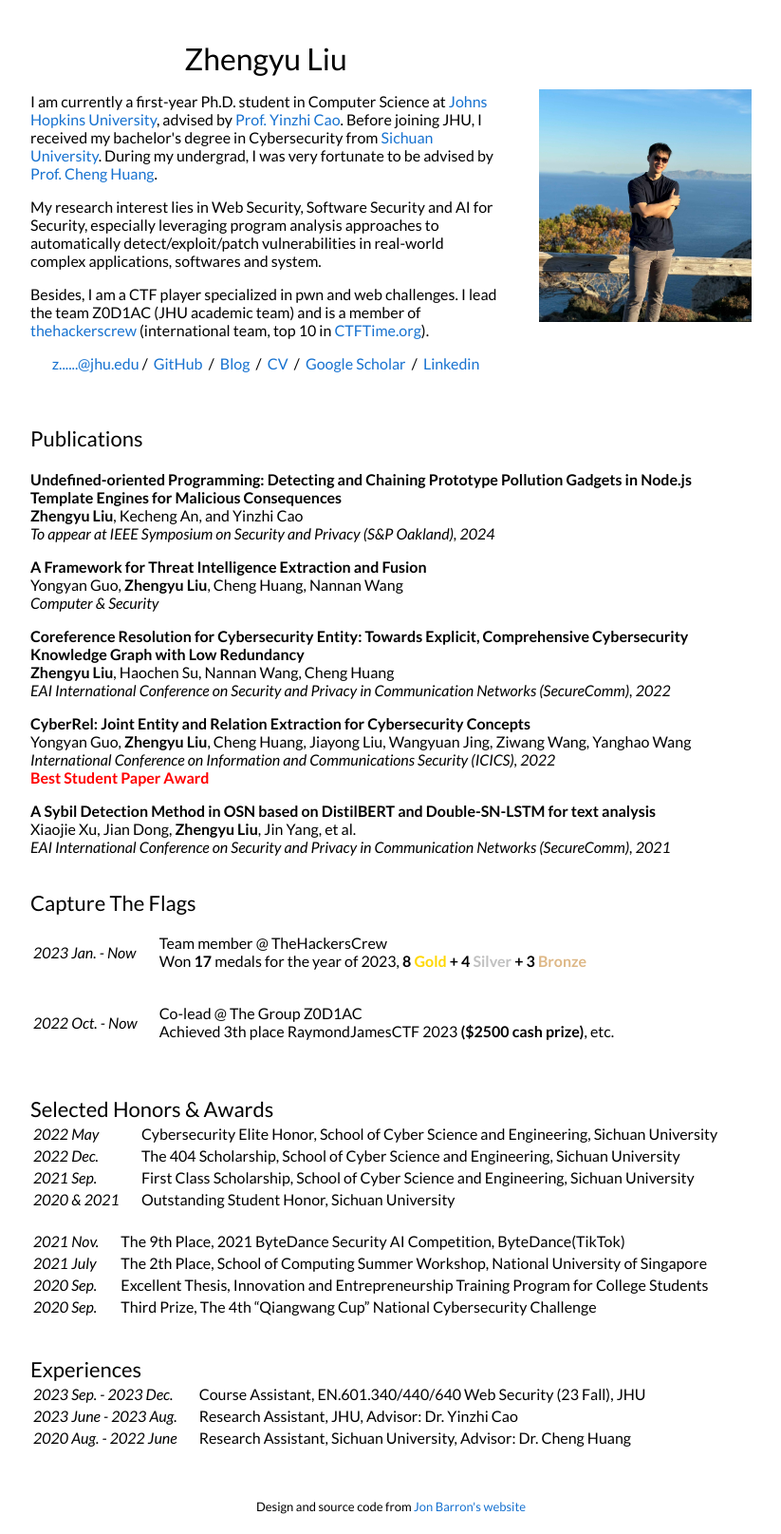
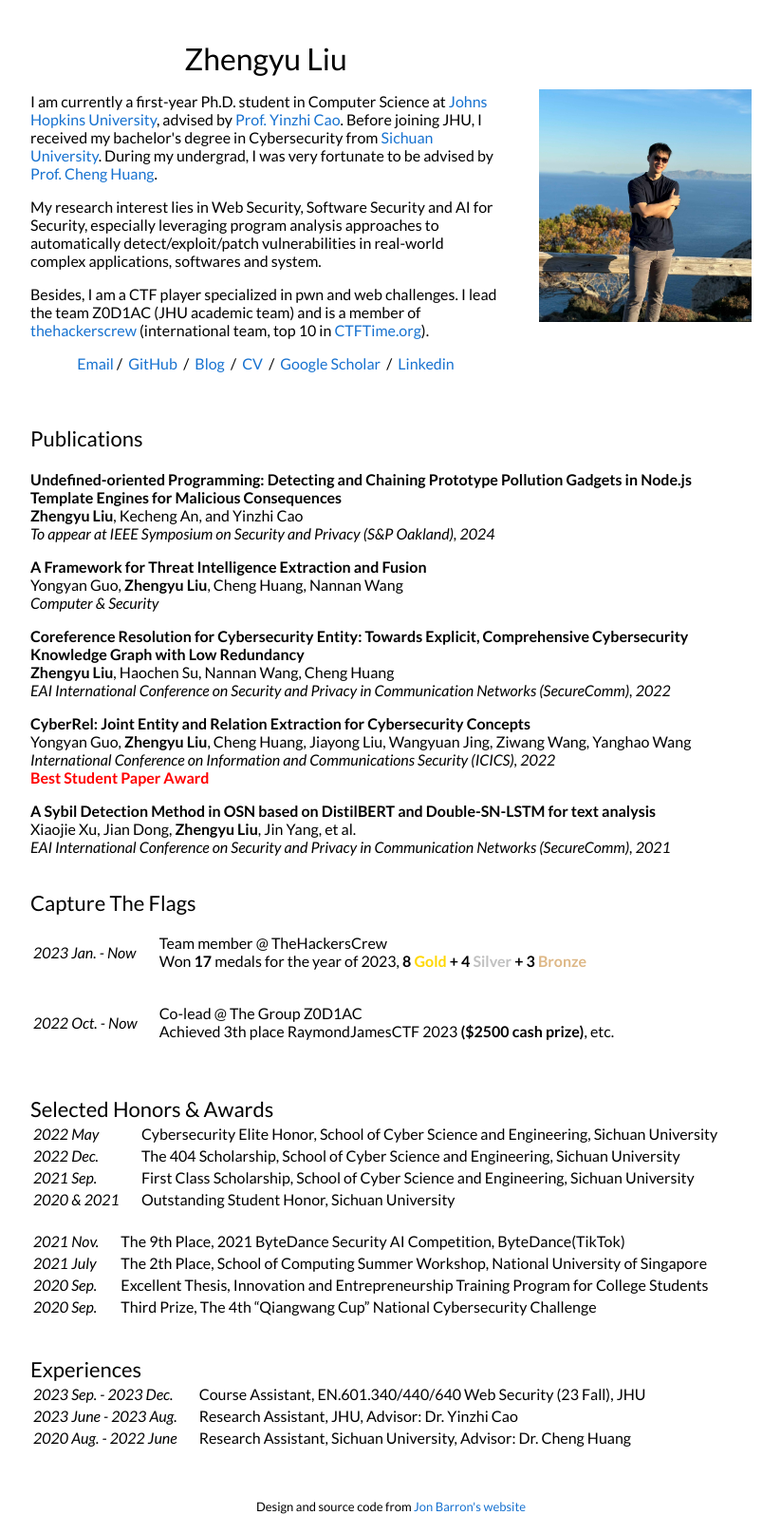
Before and after one commit to jackfromeast/jackfromeast.github.io, a Jekyll site: the page built from _posts/2023-08-04-UoPF.md, in a window 1280 px wide. Shown: the whole page at 95% size, without its empty margins (228-1051 px from the left). Built offline with Jekyll 4.4.1, drawn with Linux system fonts in a browser that asks for light colours.

Commit message:
Update default.html

```diff
--- a/_layouts/default.html
+++ b/_layouts/default.html
@@ -11,7 +11,7 @@
 
     gtag('config', 'G-E00L9PT3V9');
   </script>
-  <link rel="icon" type="image/x-icon" href="images/favicon.ico">
+  <link rel="icon" type="image/x-icon" href="images/favicon.png">
   <title>{{ site.name }}</title>
 
   <meta content="text/html; charset=utf-8" http-equiv="Content-Type">
@@ -51,7 +51,7 @@
               </p>
               <p style="text-align:center">
 <!--                 <a target="_blank" href="https://mailhide.io/e/B8TyS"> Email</a>  -->
-                <a href="https://mailhide.io/e/zmIXSlvn" onclick="popup=window.open('https://mailhide.io/e/zmIXSlvn','mailhidepopup','width=580,height=635'); return false;">z......@jhu.edu</a>&nbsp;/&nbsp;
+                <a href="https://mailhide.io/e/zmIXSlvn" onclick="popup=window.open('https://mailhide.io/e/zmIXSlvn','mailhidepopup','width=580,height=635'); return false;">Email</a>&nbsp;/&nbsp;
                 <a href="https://github.com/jackfromeast">GitHub</a> &nbsp;/&nbsp;
                 <a href="https://jackfromeast.site">Blog</a> &nbsp;/&nbsp;
                 <a target="_blank" href="">CV</a> &nbsp;/&nbsp;
```
